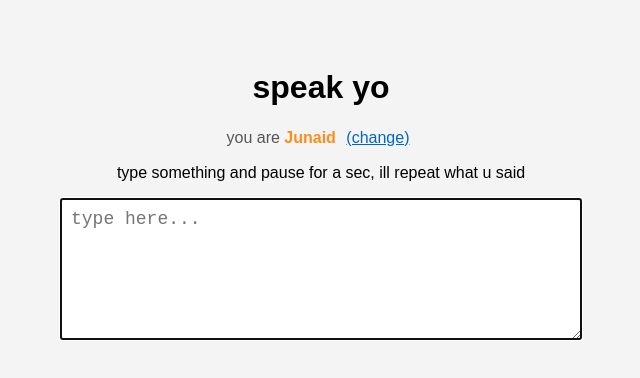
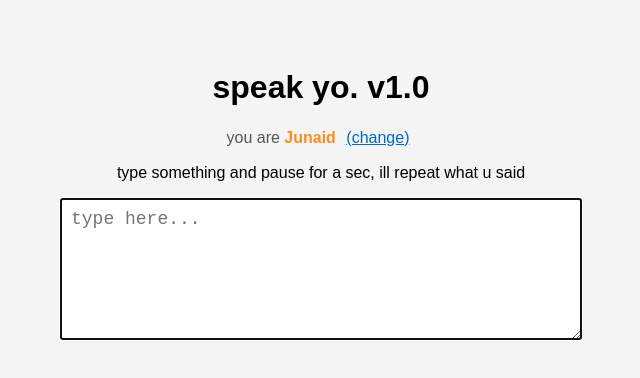
Before and after one commit to venzois/ttsrepeat, a plain HTML site: page index.html in a window 1280 px wide. Both pictures are taken after a click on the button "Junaid". Shown: the whole page, without its empty margins (319-959 px from the left). Drawn offline with Linux system fonts and the light colour scheme.

Commit message:
Update index.html

```diff
--- a/index.html
+++ b/index.html
@@ -34,7 +34,7 @@
   </div>
 
   <div id="speak-screen" class="hidden">
-    <h1>speak yo</h1>
+    <h1>speak yo. v1.0</h1>
     <p class="who">you are <strong id="who-name"></strong> <button id="change">(change)</button></p>
     <p>type something and pause for a sec, ill repeat what u said</p>
     <textarea id="text" placeholder="type here..."></textarea>
```
